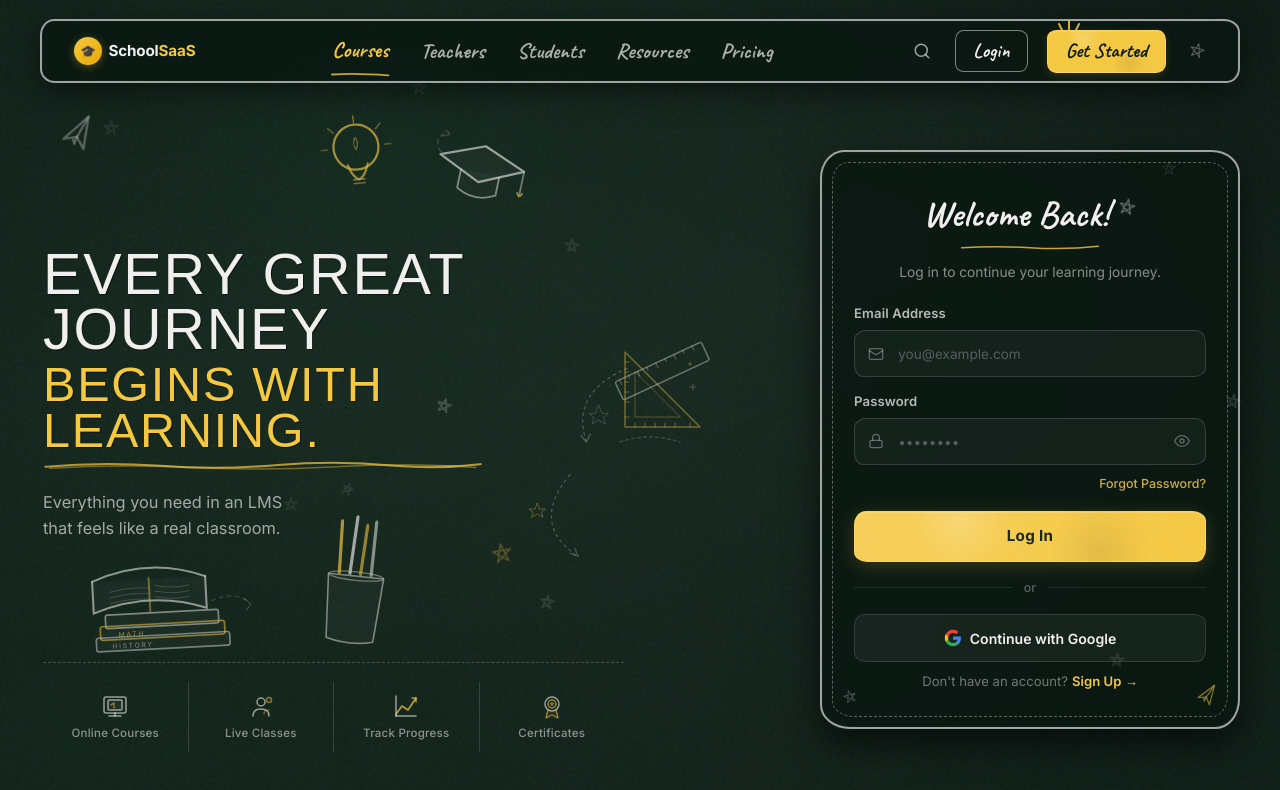
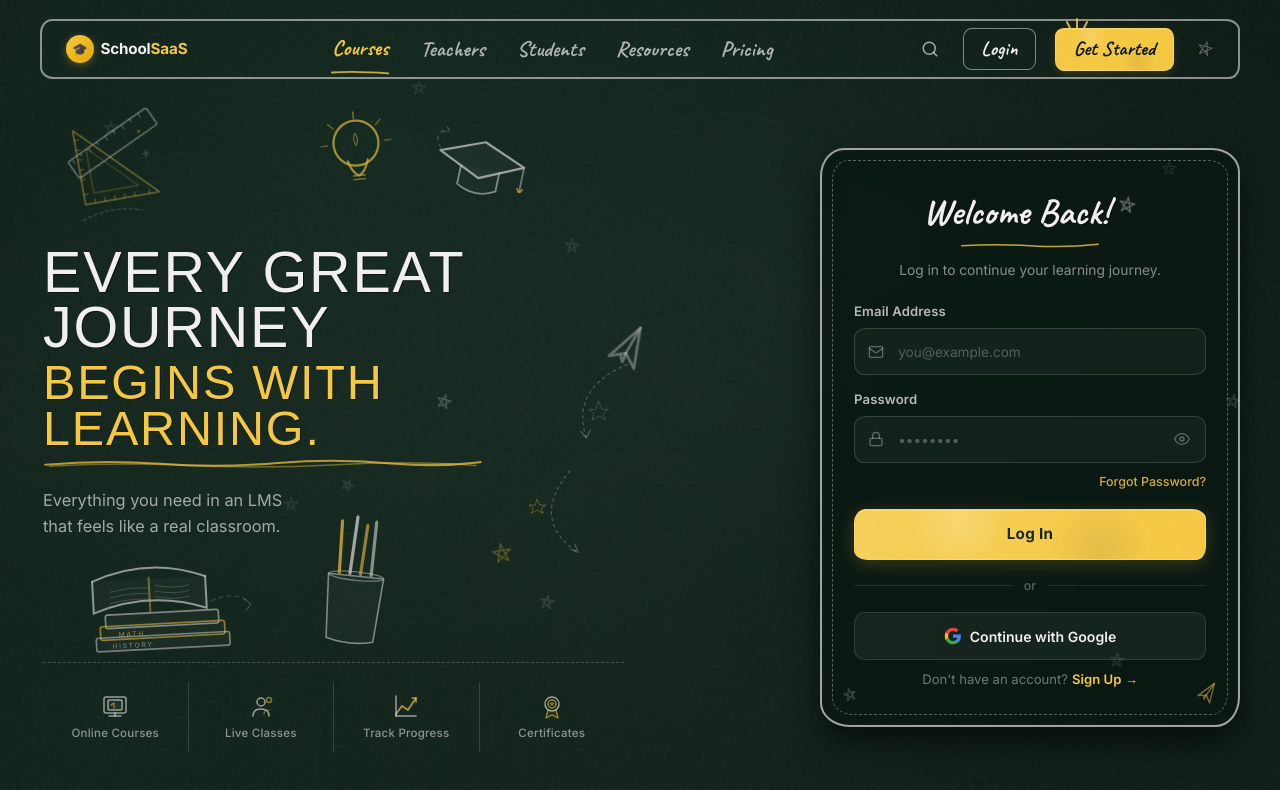
Before and after one commit to janreyHablaMina/School-Management-Sass, a Next.js app in the folder web/: page /login in a window 1280 px wide. Shown: the top 790 px of the page. Built offline with nearby package versions, Linux system fonts and the light colour scheme; a web font is replaced by a local one.

Commit message:
style(login): swap positions of school tools and paper plane doodles

```diff
--- a/web/src/app/login/login.module.css
+++ b/web/src/app/login/login.module.css
@@ -51,21 +51,16 @@
 .headerBar {
   width: 100%;
   max-width: 1300px;
-  height: 64px;
+  height: 60px; /* Increased from 54px to give more vertical breathing room */
   flex-shrink: 0;
-  background: rgba(10, 23, 17, 0.78); /* Deep slate translucent card */
-  border: 2.2px solid rgba(240, 239, 237, 0.65); /* solid wobbly chalk border */
-  border-radius: 14px 16px 13px 15px / 16px 13px 15px 14px; /* Organic hand-drawn effect */
-  padding: 0 2rem;
+  background: transparent; /* Removed the opaque glassmorphism background to avoid 'deep' layering */
+  border: 2px solid rgba(240, 239, 237, 0.55); /* Solid wobbly chalk border drawn directly on the board */
+  border-radius: 12px 14px 11px 13px / 14px 11px 13px 12px; /* Organic hand-drawn effect */
+  padding: 0 1.5rem; /* Adjusted horizontal padding for slimmer bounds */
   display: flex;
   justify-content: space-between;
   align-items: center;
   box-sizing: border-box;
-  backdrop-filter: blur(12px);
-  -webkit-backdrop-filter: blur(12px);
-  box-shadow:
-    0 8px 30px rgba(0, 0, 0, 0.5),
-    0 0 0 1px rgba(255,255,255,0.02) inset;
   position: relative;
   z-index: 10;
 }
@@ -347,20 +342,20 @@
   z-index: 1;
 }
 
-.topLeftPaperPlane {
+.topLeftSchoolTools {
   position: absolute;
-  top: 15px; /* Sits nicely in the empty top-left space under the header */
-  left: 20px;
-  width: 36px;
-  height: 36px;
-  transform: rotate(-15deg);
-  animation: planeFloatTopLeft 6s ease-in-out infinite;
-  opacity: 0.7;
+  top: 10px; /* Sits nicely in the empty top-left space under the header */
+  left: 15px;
+  width: 70px; /* Scaled down for top-left layout */
+  height: 70px;
+  transform: rotate(-10deg);
+  animation: toolsFloatTop 6s ease-in-out infinite;
+  opacity: 0.75;
 }
 
-@keyframes planeFloatTopLeft {
-  0%, 100% { transform: translateY(0) rotate(-15deg); }
-  50%      { transform: translateY(-6px) rotate(-12deg); }
+@keyframes toolsFloatTop {
+  0%, 100% { transform: translateY(0) rotate(-10deg); }
+  50%      { transform: translateY(-4px) rotate(-8deg); }
 }
 
 .lightbulbDoodle {
@@ -393,19 +388,20 @@
   height: auto;
 }
 
-.schoolToolsDoodle {
+.middlePaperPlane {
   position: absolute;
-  top: 230px; /* Positioned lower to align with the tagline height */
-  left: 565px; /* Shifted even further right to ensure zero overlap with the tagline */
-  width: 110px;
-  height: 110px;
-  animation: toolsFloat 6s ease-in-out infinite;
+  top: 230px; /* Centered in the middle panel space */
+  left: 565px;
+  width: 48px; /* Slightly scaled up for visibility */
+  height: 48px;
+  transform: rotate(-15deg);
+  animation: planeFloatMiddle 6s ease-in-out infinite;
   opacity: 0.75;
 }
 
-@keyframes toolsFloat {
-  0%, 100% { transform: translateY(0) rotate(0deg); }
-  50%      { transform: translateY(-6px) rotate(4deg); }
+@keyframes planeFloatMiddle {
+  0%, 100% { transform: translateY(0) rotate(-15deg); }
+  50%      { transform: translateY(-6px) rotate(-12deg); }
 }
 
 .booksDoodle {
--- a/web/src/app/login/page.tsx
+++ b/web/src/app/login/page.tsx
@@ -436,8 +436,8 @@ export default function LoginPage() {
 
           {/* Decorative Doodles absolutely positioned */}
           <div className={styles.doodlesContainer} aria-hidden="true">
-            <div className={styles.topLeftPaperPlane}>
-              <DoodlePaperPlane width={36} height={36} color="rgba(240, 239, 237, 0.45)" />
+            <div className={styles.topLeftSchoolTools}>
+              <DoodleChalkSchoolTools />
             </div>
             <div className={styles.lightbulbDoodle}>
               <DoodleLightbulb />
@@ -456,8 +456,8 @@ export default function LoginPage() {
               <DoodleChalkTrails />
             </div>
 
-            <div className={styles.schoolToolsDoodle}>
-              <DoodleChalkSchoolTools />
+            <div className={styles.middlePaperPlane}>
+              <DoodlePaperPlane width={45} height={45} color="rgba(240, 239, 237, 0.45)" />
             </div>
 
             {/* Hand-drawn chalk stars in specific reference layout positions */}
```
